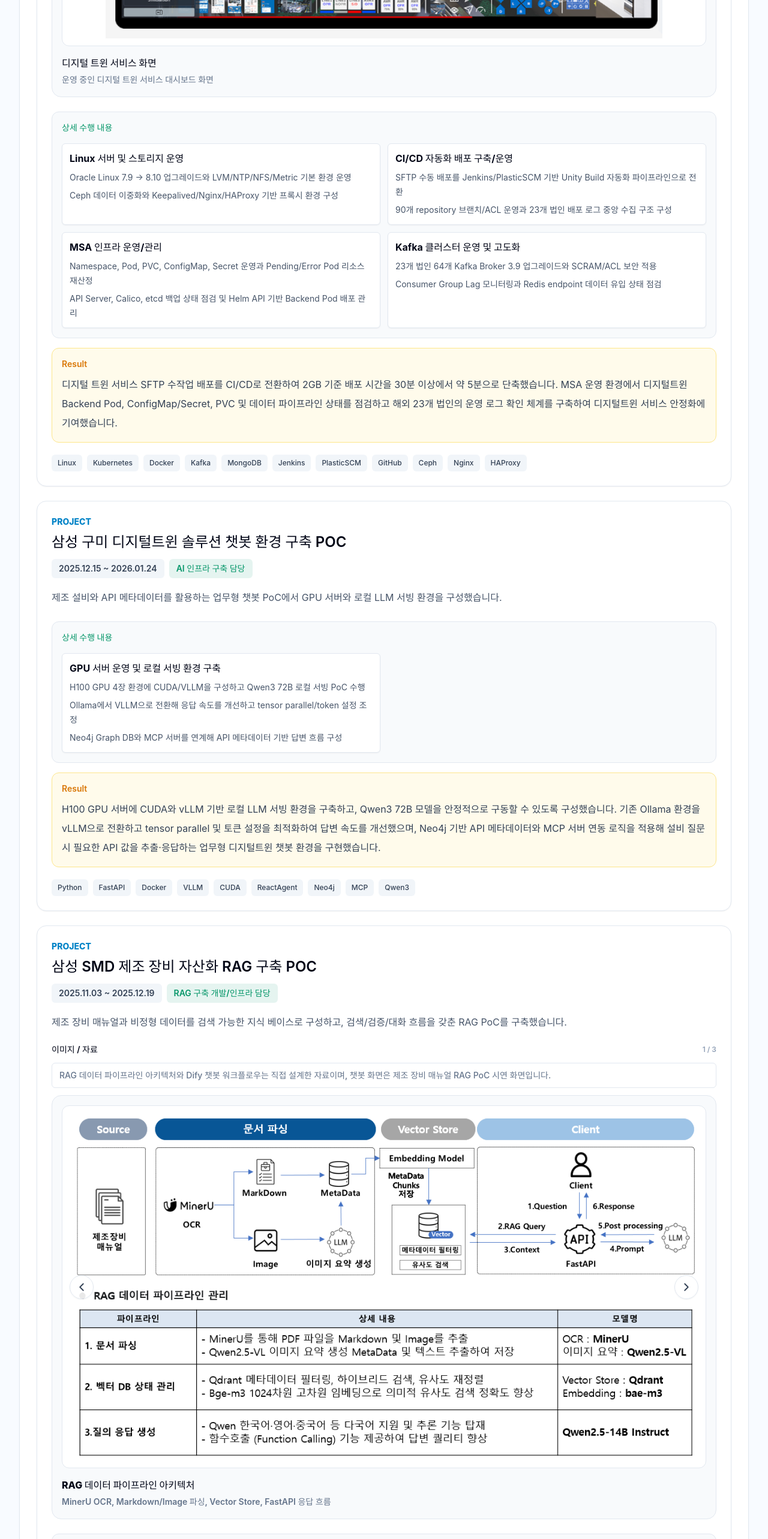
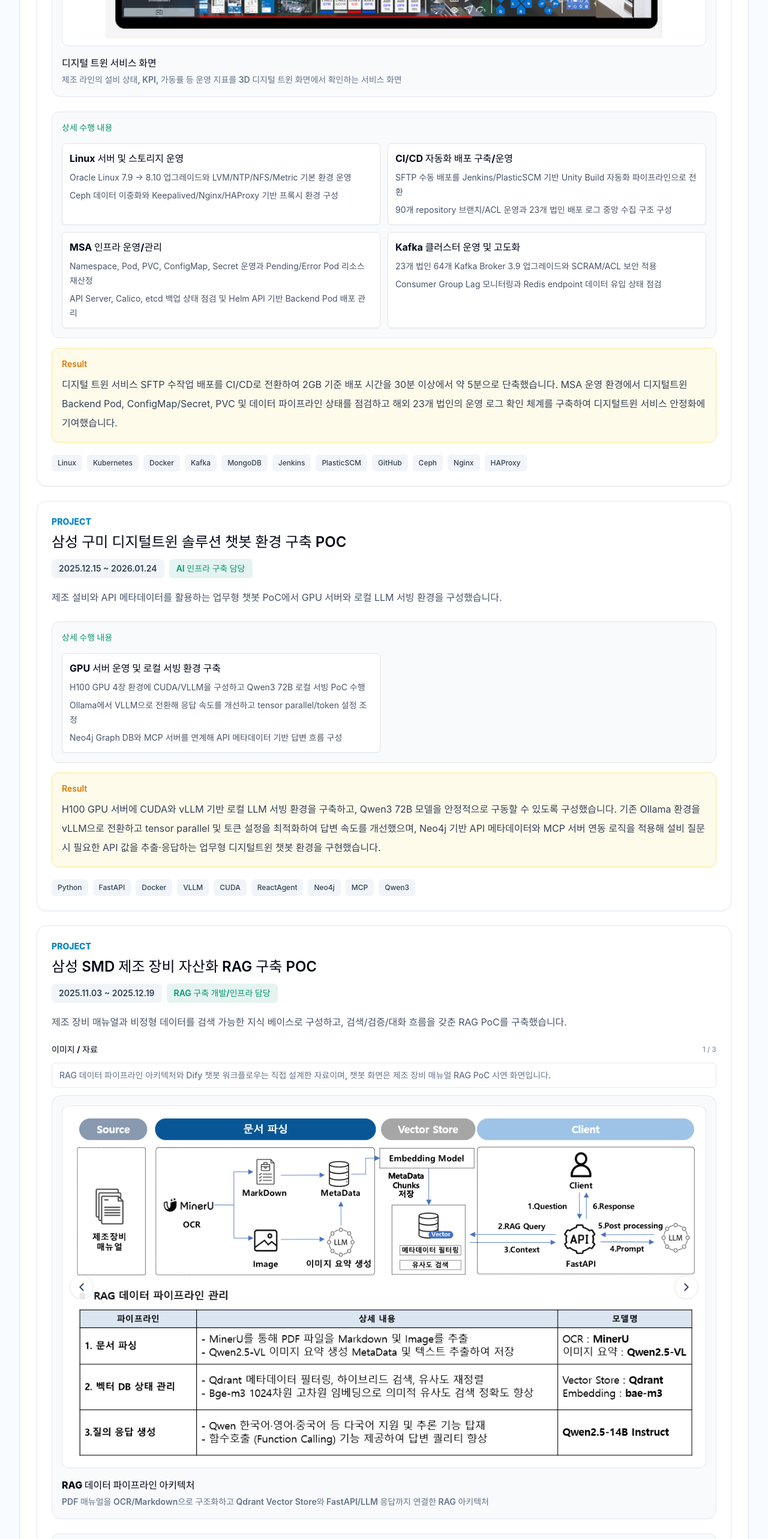
Before and after one commit to JANGSEOKHAN/JANGSEOKHAN.github.io, a React (Vite) app: page / in a window 1280 px wide. Shown: the part 4580-7146 px from the top of the page at 60% size. Built offline with nearby package versions, Linux system fonts and the light colour scheme; a web font is replaced by a local one.

Commit message:
Improve project media descriptions

```diff
--- a/src/data/profile.ts
+++ b/src/data/profile.ts
@@ -251,25 +251,25 @@
     visuals: [
       {
         title: '디지털 트윈 서비스 화면',
-        description: '운영 중인 디지털 트윈 서비스 대시보드 화면',
+        description: '제조 라인의 설비 상태, KPI, 가동률 등 운영 지표를 3D 디지털 트윈 화면에서 확인하는 서비스 화면',
         imageUrl: 'projects/dmf/digital-twin-service.png',
         alt: '디지털 트윈 서비스 운영 화면',
       },
       {
         title: '데이터 파이프라인 운영',
-        description: 'Edge Data, Kafka, Consumer, Database로 이어지는 운영 흐름',
+        description: 'MES/AGV/PLC Edge Data를 Producer, Kafka Broker, Consumer, Redis/MongoDB 저장소로 연결한 데이터 수집/처리 구조',
         imageUrl: 'projects/dmf/data-pipeline.png',
         alt: '디지털 트윈 서비스 데이터 파이프라인 운영 구조',
       },
       {
         title: 'CI/CD 전환 구조',
-        description: 'SFTP 수동 배포에서 PlasticSCM/Jenkins 기반 자동 배포로 전환',
+        description: '작업자 PC/SFTP 수동 배포 흐름을 PlasticSCM commit, Jenkins build, 배포 서버 자동 배포 구조로 개선한 전환 자료',
         imageUrl: 'projects/dmf/cicd-transition.png',
         alt: 'SFTP 방식에서 CI/CD 방식으로 전환한 배포 구조',
       },
       {
         title: '엑셈원 모니터링 / Kubernetes 컨테이너 관리',
-        description: 'Pod, Container, Kafka, DBMS 모니터링 기반 운영 상태 확인',
+        description: 'Kubernetes Pod/Container와 Kafka, DBMS 상태를 모니터링해 디지털 트윈 서비스 운영 상태를 점검하는 화면',
         imageUrl: 'projects/dmf/k8s-monitoring.png',
         alt: '디지털 트윈 서비스 Kubernetes 컨테이너 관리 및 모니터링 화면',
       },
@@ -339,19 +339,19 @@
     visuals: [
       {
         title: 'RAG 데이터 파이프라인 아키텍처',
-        description: 'MinerU OCR, Markdown/Image 파싱, Vector Store, FastAPI 응답 흐름',
+        description: 'PDF 매뉴얼을 OCR/Markdown으로 구조화하고 Qdrant Vector Store와 FastAPI/LLM 응답까지 연결한 RAG 아키텍처',
         imageUrl: 'projects/rag/rag-architecture.png',
         alt: '제조 장비 매뉴얼 RAG 데이터 파이프라인 아키텍처',
       },
       {
         title: '제조 장비 매뉴얼 RAG 챗봇 화면',
-        description: '제조 장비 매뉴얼과 API 정보를 기반으로 답변하는 PoC 챗봇 화면',
+        description: '제조 장비 매뉴얼 기반 질의에 대해 검색된 근거와 답변을 확인하는 RAG 챗봇 PoC 시연 화면',
         imageUrl: 'projects/rag/rag-chatbot-screen.png',
         alt: '제조 장비 매뉴얼 RAG PoC 챗봇 시연 화면',
       },
       {
         title: 'Dify SMD 챗봇 워크플로우',
-        description: '이미지/텍스트 입력 분기, 질문 분류, RAG 검색, 답변 생성으로 이어지는 Dify 워크플로우',
+        description: '질문 분류, 이미지/텍스트 분기, 지식 검색, 답변 생성 및 검증 단계를 구성한 Dify workflow',
         imageUrl: 'projects/rag/dify-chatbot-workflow.png',
         alt: '삼성 SMD 제조 장비 자산화 RAG 구축 POC Dify 챗봇 워크플로우',
       },
@@ -395,25 +395,25 @@
     visuals: [
       {
         title: 'SAN Zoning / WWN 구성',
-        description: '서버 HBA WWN과 스토리지 Port WWN을 기준으로 Zone 구성 및 구축 수행',
+        description: '서버 HBA WWN과 스토리지 Port WWN을 매핑해 Zone 구성을 설계하고 SAN 연결 경로를 정리한 자료',
         imageUrl: 'projects/datacenter/san-zoning-wwn-v2.png',
         alt: 'SAN Zoning 및 WWN 구성',
       },
       {
         title: 'vMotion 기반 스토리지 이관',
-        description: '기존 가상화 스토리지에서 신규 가상화 스토리지로 Datastore migration 수행',
+        description: '기존 스토리지의 VM 데이터를 신규 스토리지 Datastore로 이관하며 서비스 영향도를 줄인 migration 수행 자료',
         imageUrl: 'projects/datacenter/vmotion-storage-migration.png',
         alt: 'vMotion 기반 스토리지 이관',
       },
       {
         title: 'Datastore 인식 확인',
-        description: '이관 대상 Datastore 인식 상태, 용량, 연결 정상 여부 확인',
+        description: '이관 후 ESXi/vCenter에서 Datastore 용량, 연결 상태, 인식 여부를 확인한 점검 화면',
         imageUrl: 'projects/datacenter/datastore-recognition.png',
         alt: 'VMware vSphere Datastore 인식 확인',
       },
       {
         title: '신규 vCenter Datastore VM 등록',
-        description: '이관 후 신규 vCenter 환경에서 VM 파일과 Datastore 경로 확인 및 VM 등록 수행',
+        description: '신규 vCenter에서 Datastore 내 VM 파일 경로를 확인하고 VM 등록 및 기동 점검을 수행한 자료',
         imageUrl: 'projects/datacenter/vm-registration-datastore.png',
         alt: '신규 vCenter Datastore VM 등록 및 데이터 마이그레이션',
       },
@@ -555,31 +555,31 @@
     visuals: [
       {
         title: '서비스 시연',
-        description: '육아제품 추천과 가계부 주요 기능을 확인하는 서비스 시연 영상',
+        description: '육아제품 추천, 가계부, 영수증 OCR 등 사용자 기능과 AI 요약/추천 흐름을 확인하는 서비스 시연 영상',
         videoUrl: 'projects/aws-finalproject/service-demo.mp4',
         alt: '육아제품 추천 및 가계부 서비스 시연 영상',
       },
       {
         title: 'Cloud Architecture',
-        description: 'VPC, EKS, IRSA, 데이터 저장소로 이어지는 AWS 아키텍처 설계',
+        description: 'On-premise Kubernetes에서 AWS EKS로 확장하는 구조를 VPC, IAM/IRSA, EKS, 데이터 저장소 중심으로 설계한 아키텍처',
         imageUrl: 'projects/aws-finalproject/cloud-architecture.png',
         alt: '육아제품 추천 및 가계부 서비스 클라우드 아키텍처',
       },
       {
         title: 'Data Pipeline',
-        description: 'Python crawling, Kafka, Bedrock, MongoDB 저장 흐름을 확인하는 데이터 파이프라인 영상',
+        description: 'Python 크롤링 데이터를 Kafka Topic으로 전달하고 Bedrock 기반 AI 리뷰 요약, MongoDB/DynamoDB 저장소로 연결한 데이터 흐름',
         videoUrl: 'projects/aws-finalproject/data-pipeline-demo.mp4',
         alt: '육아제품 추천 서비스 데이터 파이프라인 시연 영상',
       },
       {
         title: 'Monitoring',
-        description: '서비스 메트릭과 운영 상태를 확인하는 모니터링 시연 영상',
+        description: 'Kiali와 LGTM 계열 도구로 서비스 메트릭, API 흐름, 로그를 확인하며 운영 상태를 점검하는 시연 영상',
         videoUrl: 'projects/aws-finalproject/monitoring-demo.mp4',
         alt: 'AWS Cloud School 프로젝트 모니터링 시연 영상',
       },
       {
         title: '영수증 OCR 지출 기능',
-        description: '영수증 OCR 결과를 지출 내역으로 연결하는 가계부 기능',
+        description: 'AI OCR로 영수증 항목과 금액을 추출하고 지출 카테고리/내역 등록으로 연결하는 가계부 자동화 기능',
         imageUrl: 'projects/aws-finalproject/receipt-ocr-expense.png',
         alt: '영수증 OCR 지출 기능 화면',
       },
```
